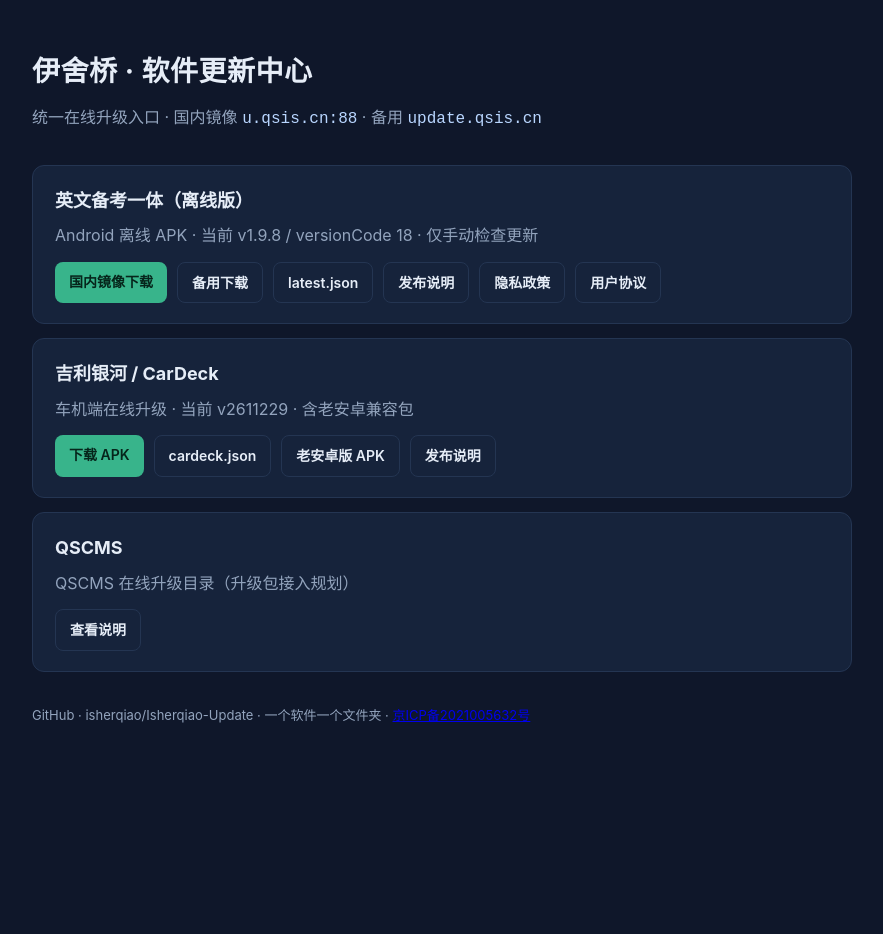
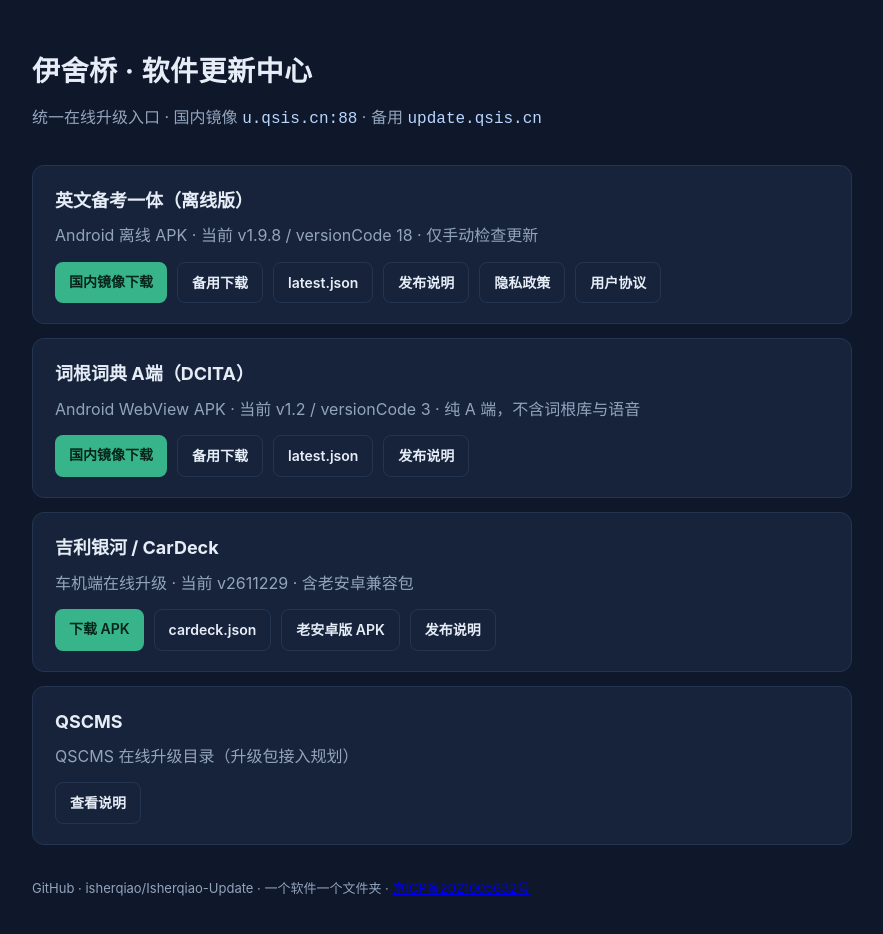
Before and after one commit to isherqiao/Isherqiao-Update, a plain HTML site: page index.html in a window 1280 px wide. Shown: the whole page, without its empty margins (198-1081 px from the left). Before the commit the page ends 800 px from the top, so only its background shows below. Drawn offline with Linux system fonts and the light colour scheme.

Commit message:
docs: update index.html

```diff
--- a/index.html
+++ b/index.html
@@ -40,6 +40,16 @@ code{color:#b9d6ff}
     </div>
   </section>
   <section class="card">
+    <h2>词根词典 A端（DCITA）</h2>
+    <p>Android WebView APK · 当前 v1.2 / versionCode 3 · 纯 A 端，不含词根库与语音</p>
+    <div class="links">
+      <a class="btn" href="https://u.qsis.cn:88/DCITA/dcita-3.apk">国内镜像下载</a>
+      <a class="btn ghost" href="DCITA/dcita-3.apk">备用下载</a>
+      <a class="btn ghost" href="DCITA/latest.json">latest.json</a>
+      <a class="btn ghost" href="DCITA/README.md">发布说明</a>
+    </div>
+  </section>
+  <section class="card">
     <h2>吉利银河 / CarDeck</h2>
     <p>车机端在线升级 · 当前 v2611229 · 含老安卓兼容包</p>
     <div class="links">
```
